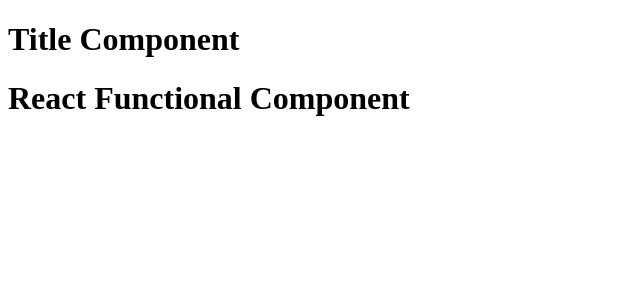
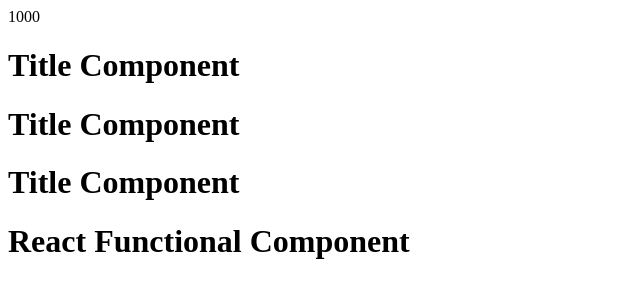
Before and after one commit to kothapallisridhar/namaste-react, a React (Vite) app: page / in a window 1280 px wide. Shown: the top 300 px of the page, without its empty margins (0-640 px from the left). Built offline with nearby package versions, Linux system fonts and the light colour scheme.

Commit message:
calling component

```diff
--- a/App.js
+++ b/App.js
@@ -23,9 +23,13 @@ const Title = () => {
   return <h1>Title Component</h1>;
 };
 const Heading = () => {
+  // various ways of calling Components
   return (
     <div id="container">
+      {300 + 700}
       <Title />
+      {Title()}
+      <Title></Title>
       <h1>React Functional Component</h1>
     </div>
   );
```
